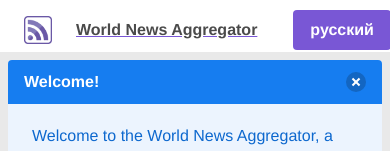
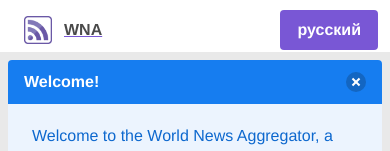
Before and after one commit to weblue/rss-proxy-for-russia, a Vue app in the folder frontend/: page / in a window 390 px wide. Shown: the top 151 px of the page. Built offline with nearby package versions, Linux system fonts and the light colour scheme; no server answers.

Commit message:
shorten title on mobile

```diff
--- a/frontend/src/components/Navbar.vue
+++ b/frontend/src/components/Navbar.vue
@@ -8,8 +8,9 @@
               alt="World News Aggregator Logo"
           >
         </b-navbar-item>
-        <b-navbar-item >
-          <strong>{{ lang === 'en' ? 'World News Aggregator' : 'Агрегатор мировых новостей' }}</strong>
+        <b-navbar-item v-bind:class="{'p-0': isMobile}">
+          <strong v-if="isMobile">WNA</strong>
+          <strong v-else>{{ lang === 'en' ? 'World News Aggregator' : 'Агрегатор мировых новостей' }}</strong>
         </b-navbar-item>
       </b-navbar-item>
       <b-navbar-item tag="div">
@@ -32,6 +33,11 @@ export default {
       default: 'en'
     }
   },
+  data(){
+    return{
+      isMobile: window.innerWidth < 768
+    }
+  },
   methods: {
     switchLang(){
       this.$emit('switch-lang')
```
Also changed, not shown: 5 other files (tests, documents, lock files or other folders).
